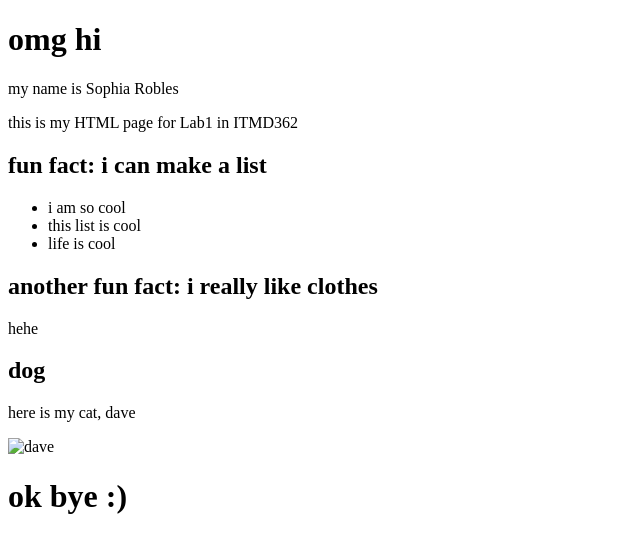
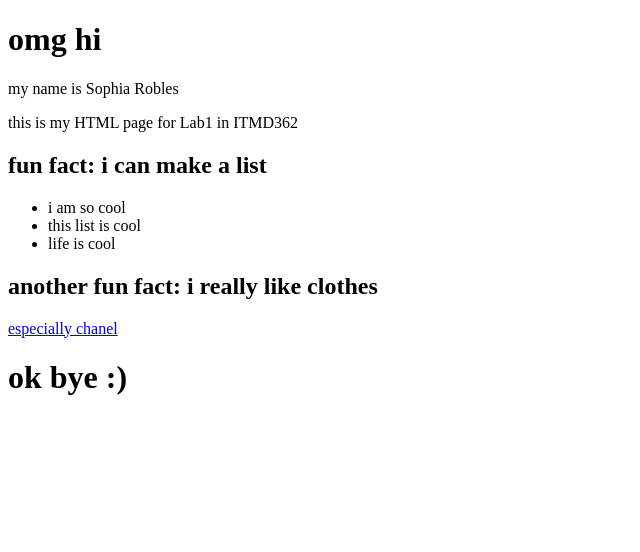
Before and after one commit to sophiamrobless23/lab1, a plain HTML site: page lab1.html in a window 1280 px wide. Shown: the whole page, without its empty margins (0-640 px from the left). Drawn offline with Linux system fonts and the light colour scheme.

Commit message:
Update lab1.html

```diff
--- a/lab1.html
+++ b/lab1.html
@@ -15,10 +15,7 @@
             <li>life is cool</li>
         </ul>
         <h2>another fun fact: i really like clothes</h2>
-        hehe
-        <h2>dog</h2>
-        <p> here is my cat, dave</p>
-        <img src="DAVE.jpg" alt="dave">
+        <a href="https://www.chanel.com/us/fashion/handbags/classic/">especially chanel</a>
         <h1>ok bye :)</h1>
     </body>
 </html>
```
